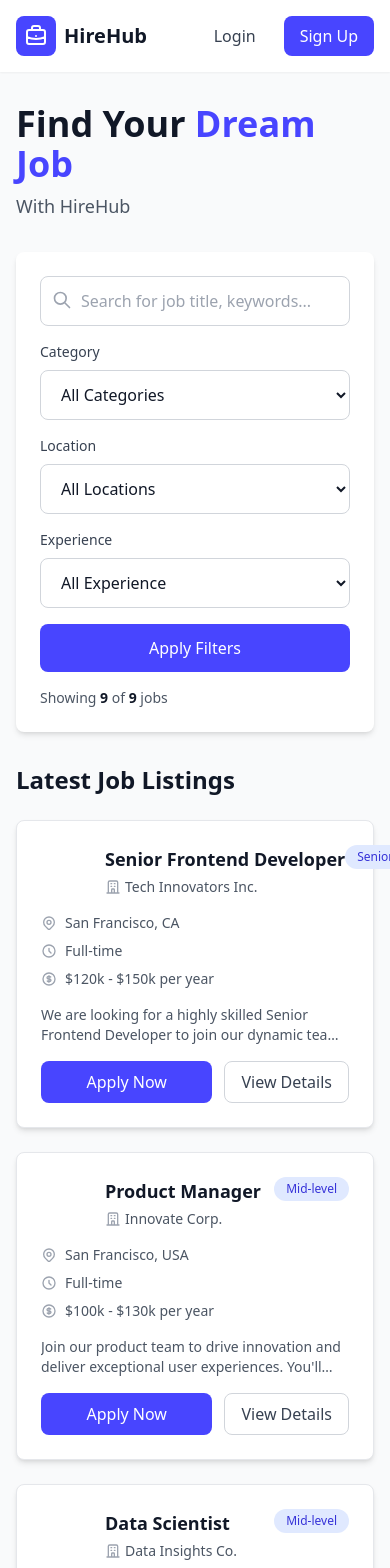
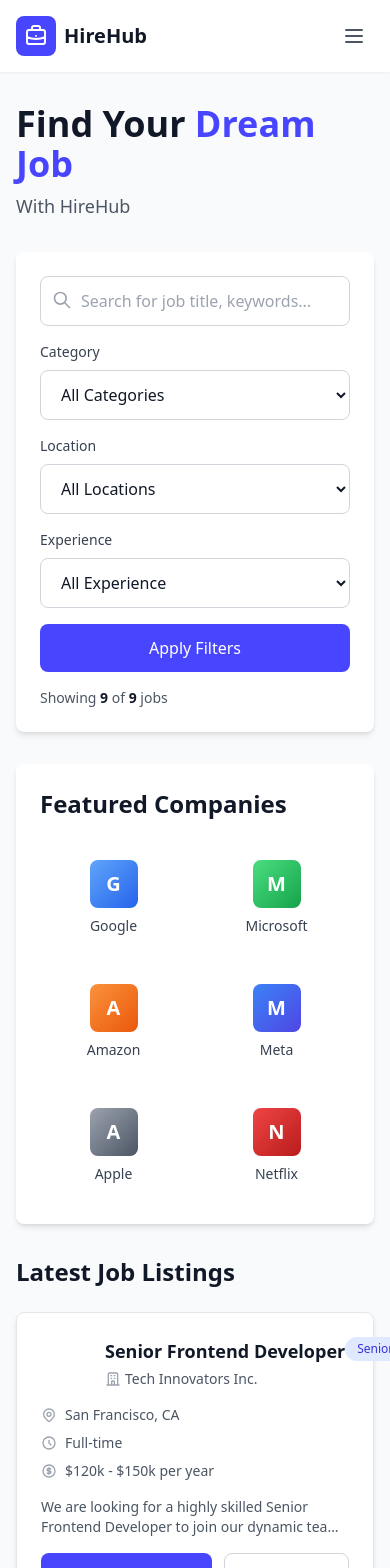
Before and after one commit to Loisyy/alx-job-board, a React (Create React App) app in the folder hirehub/: page / in a window 390 px wide. Shown: the top 1568 px of the page. Built offline with nearby package versions, Linux system fonts and the light colour scheme.

Commit message:
final polishing and updating App.tsx for proper routing

```diff
--- a/hirehub/src/App.tsx
+++ b/hirehub/src/App.tsx
@@ -5,6 +5,7 @@ import Layout from './components/layout/Layout';
 import Home from './pages/Home';
 import JobDetail from './pages/JobDetail';
 import './App.css';
+import NotFound from './pages/NotFound';
 
 function App() {
   return (
@@ -14,6 +15,7 @@ function App() {
           <Route path="/" element={<Layout />}>
             <Route index element={<Home />} />
             <Route path="job/:id" element={<JobDetail />} />
+            <Route path='*' element={<NotFound/>}/>
           </Route>
         </Routes>
       </Router>
--- /dev/null
+++ b/hirehub/src/components/common/FeaturedCompanies.tsx
@@ -0,0 +1,43 @@
+import React from 'react';
+
+const FeaturedCompanies: React.FC = () => {
+  // Array of featured companies with name, logo letter, and gradient color for styling
+  const companies = [
+    { name: 'Google', logo: 'G', color: 'from-blue-400 to-blue-600' },
+    { name: 'Microsoft', logo: 'M', color: 'from-green-400 to-green-600' },
+    { name: 'Amazon', logo: 'A', color: 'from-orange-400 to-orange-600' },
+    { name: 'Meta', logo: 'M', color: 'from-blue-500 to-indigo-600' },
+    { name: 'Apple', logo: 'A', color: 'from-gray-400 to-gray-600' },
+    { name: 'Netflix', logo: 'N', color: 'from-red-500 to-red-700' },
+  ];
+
+  return (
+    <div className="bg-white rounded-lg shadow-md p-6 mb-8">
+      {/* Section Title */}
+      <h2 className="text-2xl font-bold text-gray-900 mb-6">Featured Companies</h2>
+
+      {/* Grid of company cards */}
+      <div className="grid grid-cols-2 sm:grid-cols-3 md:grid-cols-6 gap-4">
+        {companies.map((company, index) => (
+          // Each company is rendered as a button for accessibility and interactivity
+          <button
+            key={index}
+            className="flex flex-col items-center gap-2 p-4 rounded-lg hover:bg-gray-50 transition-colors focus:ring-2 focus:ring-primary-500 focus:ring-offset-2"
+            aria-label={`View jobs at ${company.name}`} // Accessible label for screen readers
+          >
+            {/* Company Logo with gradient background */}
+            <div
+              className={`w-12 h-12 bg-gradient-to-br ${company.color} rounded-lg flex items-center justify-center text-white font-bold text-xl`}
+            >
+              {company.logo} {/* Single-letter logo */}
+            </div>
+            {/* Company Name */}
+            <span className="text-sm font-medium text-gray-700">{company.name}</span>
+          </button>
+        ))}
+      </div>
+    </div>
+  );
+};
+
+export default FeaturedCompanies;
--- /dev/null
+++ b/hirehub/src/components/common/ScrollToTop.tsx
@@ -0,0 +1,64 @@
+import React, { useState, useEffect } from 'react';
+
+const ScrollToTop: React.FC = () => {
+  // State to track whether the "scroll to top" button should be visible
+  const [isVisible, setIsVisible] = useState(false);
+
+  useEffect(() => {
+    // Function to toggle visibility based on scroll position
+    const toggleVisibility = () => {
+      if (window.pageYOffset > 300) {
+        setIsVisible(true); // Show button when scrolled down 300px
+      } else {
+        setIsVisible(false); // Hide button when near the top
+      }
+    };
+
+    // Listen to the window scroll event
+    window.addEventListener('scroll', toggleVisibility);
+
+    // Cleanup function to remove the event listener when component unmounts
+    return () => {
+      window.removeEventListener('scroll', toggleVisibility);
+    };
+  }, []); // Empty dependency array ensures this runs once on mount
+
+  // Function to smoothly scroll the window to the top
+  const scrollToTop = () => {
+    window.scrollTo({
+      top: 0,        // Scroll to the very top
+      behavior: 'smooth', // Smooth scrolling animation
+    });
+  };
+
+  // If the button is not visible, render nothing
+  if (!isVisible) {
+    return null;
+  }
+
+  return (
+    // Scroll-to-top button positioned fixed at bottom-right
+    <button
+      onClick={scrollToTop} // Trigger scroll to top on click
+      className="fixed bottom-8 right-8 bg-primary-600 text-white p-3 rounded-full shadow-lg hover:bg-primary-700 transition-all focus:ring-2 focus:ring-primary-500 focus:ring-offset-2 z-50"
+      aria-label="Scroll to top" // Accessibility label for screen readers
+    >
+      {/* Up arrow icon */}
+      <svg
+        className="w-6 h-6"
+        fill="none"
+        stroke="currentColor"
+        viewBox="0 0 24 24"
+      >
+        <path
+          strokeLinecap="round"
+          strokeLinejoin="round"
+          strokeWidth={2}
+          d="M5 10l7-7m0 0l7 7m-7-7v18"
+        />
+      </svg>
+    </button>
+  );
+};
+
+export default ScrollToTop;
--- a/hirehub/src/components/layout/Layout.tsx
+++ b/hirehub/src/components/layout/Layout.tsx
@@ -1,7 +1,9 @@
-import React from 'react';
+import React, { useState } from 'react';
 import { Link, Outlet } from 'react-router-dom';
 
 const Layout: React.FC = () => {
+  const [isMobileMenuOpen, setIsMobileMenuOpen] = useState(false);
+
   return (
     <div className="min-h-screen bg-gray-50 flex flex-col">
       {/* Header */}
@@ -27,6 +29,7 @@ const Layout: React.FC = () => {
               <span className="text-xl font-bold text-gray-900">HireHub</span>
             </Link>
 
+            {/* Desktop Navigation */}
             <nav className="hidden md:flex items-center gap-6">
               <Link to="/" className="text-gray-600 hover:text-gray-900 font-medium">
                 Home
@@ -39,7 +42,7 @@ const Layout: React.FC = () => {
               </a>
             </nav>
 
-            <div className="flex items-center gap-3">
+            <div className="hidden md:flex items-center gap-3">
               <button className="text-gray-700 hover:text-gray-900 font-medium px-4 py-2">
                 Login
               </button>
@@ -47,7 +50,67 @@ const Layout: React.FC = () => {
                 Sign Up
               </button>
             </div>
+
+            {/* Mobile Menu Button */}
+            <button
+              onClick={() => setIsMobileMenuOpen(!isMobileMenuOpen)}
+              className="md:hidden p-2 text-gray-600 hover:text-gray-900 focus:ring-2 focus:ring-primary-500 rounded-lg"
+              aria-label="Toggle mobile menu"
+              aria-expanded={isMobileMenuOpen}
+            >
+              <svg
+                className="w-6 h-6"
+                fill="none"
+                stroke="currentColor"
+                viewBox="0 0 24 24"
+              >
+                {isMobileMenuOpen ? (
+                  <path
+                    strokeLinecap="round"
+                    strokeLinejoin="round"
+                    strokeWidth={2}
+                    d="M6 18L18 6M6 6l12 12"
+                  />
+                ) : (
+                  <path
+                    strokeLinecap="round"
+                    strokeLinejoin="round"
+                    strokeWidth={2}
+                    d="M4 6h16M4 12h16M4 18h16"
+                  />
+                )}
+              </svg>
+            </button>
           </div>
+
+          {/* Mobile Menu */}
+          {isMobileMenuOpen && (
+            <div className="md:hidden mt-4 pb-4 border-t border-gray-200 pt-4">
+              <nav className="flex flex-col gap-4">
+                <Link
+                  to="/"
+                  className="text-gray-600 hover:text-gray-900 font-medium"
+                  onClick={() => setIsMobileMenuOpen(false)}
+                >
+                  Home
+                </Link>
+                <a href="#" className="text-gray-600 hover:text-gray-900 font-medium">
+                  Find Jobs
+                </a>
+                <a href="#" className="text-gray-600 hover:text-gray-900 font-medium">
+                  Companies
+                </a>
+                <div className="flex flex-col gap-2 pt-4 border-t border-gray-200">
+                  <button className="text-gray-700 hover:text-gray-900 font-medium px-4 py-2 border border-gray-300 rounded-lg">
+                    Login
+                  </button>
+                  <button className="bg-primary-600 text-white px-4 py-2 rounded-lg font-medium hover:bg-primary-700 transition-colors">
+                    Sign Up
+                  </button>
+                </div>
+              </nav>
+            </div>
+          )}
         </div>
       </header>
 
@@ -87,30 +150,30 @@ const Layout: React.FC = () => {
             <div>
   <h3 className="font-semibold text-gray-900 mb-3">Company</h3>
   <ul className="space-y-2 text-sm text-gray-600">
-                <li><a href="#" className="hover:text-gray-900">About Us</a></li>
-                <li><a href="#" className="hover:text-gray-900">Careers</a></li>
-                <li><a href="#" className="hover:text-gray-900">Blog</a></li>
-                <li><a href="#" className="hover:text-gray-900">Press</a></li>
+    <li><Link to="/about" className="hover:text-gray-900">About Us</Link></li>
+    <li><Link to="/careers" className="hover:text-gray-900">Careers</Link></li>
+    <li><Link to="/blog" className="hover:text-gray-900">Blog</Link></li>
+    <li><Link to="/press" className="hover:text-gray-900">Press</Link></li>
   </ul>
 </div>
 
 <div>
   <h3 className="font-semibold text-gray-900 mb-3">Candidates</h3>
   <ul className="space-y-2 text-sm text-gray-600">
-                <li><a href="#" className="hover:text-gray-900">Browse Jobs</a></li>
-                <li><a href="#" className="hover:text-gray-900">Salary Tools</a></li>
-                <li><a href="#" className="hover:text-gray-900">Resume Help</a></li>
-                <li><a href="#" className="hover:text-gray-900">Job Alerts</a></li>
+    <li><Link to="/" className="hover:text-gray-900">Browse Jobs</Link></li>
+    <li><a href="#salary-tools" className="hover:text-gray-900">Salary Tools</a></li>
+    <li><a href="#resume-help" className="hover:text-gray-900">Resume Help</a></li>
+    <li><a href="#job-alerts" className="hover:text-gray-900">Job Alerts</a></li>
   </ul>
 </div>
 
 <div>
   <h3 className="font-semibold text-gray-900 mb-3">Employers</h3>
   <ul className="space-y-2 text-sm text-gray-600">
-                <li><a href="#" className="hover:text-gray-900">Post a Job</a></li>
-                <li><a href="#" className="hover:text-gray-900">Candidate Search</a></li>
-                <li><a href="#" className="hover:text-gray-900">Pricing</a></li>
-                <li><a href="#" className="hover:text-gray-900">Employer Hub</a></li>
+    <li><a href="#post-job" className="hover:text-gray-900">Post a Job</a></li>
+    <li><a href="#candidate-search" className="hover:text-gray-900">Candidate Search</a></li>
+    <li><a href="#pricing" className="hover:text-gray-900">Pricing</a></li>
+    <li><a href="#employer-hub" className="hover:text-gray-900">Employer Hub</a></li>
   </ul>
 </div>
           </div>
--- a/hirehub/src/pages/Home.tsx
+++ b/hirehub/src/pages/Home.tsx
@@ -1,54 +1,34 @@
 import React, { useState } from 'react';
-
-// Components used on the Home page
 import FilterBar from '../components/jobs/FilterBar';
 import JobList from '../components/jobs/JobList';
 import ApplyModal from '../components/jobs/ApplyModal';
-
-// Job type definition (TypeScript)
+import FeaturedCompanies from '../components/common/FeaturedCompanies';
+import ScrollToTop from '../components/common/ScrollToTop';
 import { Job } from '../types';
 
-// Home page component
 const Home: React.FC = () => {
-  /**
-   * Holds the job the user clicked on.
-   * - Job → when a job is selected
-   * - null → when no job is selected
-   */
+  // State to track which job is selected for applying
   const [selectedJob, setSelectedJob] = useState<Job | null>(null);
 
-  /**
-   * Controls whether the Apply Modal is open or closed
-   * false → modal hidden
-   * true  → modal visible
-   */
+  // State to control whether the Apply Modal is open
   const [isModalOpen, setIsModalOpen] = useState(false);
 
-  /**
-   * Called when the user clicks "Apply" on a job
-   * - Stores the clicked job
-   * - Opens the modal
-   */
+  // Function to open the Apply Modal and set the selected job
   const handleOpenApplyModal = (job: Job) => {
     setSelectedJob(job);
     setIsModalOpen(true);
   };
 
-  /**
-   * Called when the modal is closed
-   * - Closes the modal immediately
-   * - Clears the selected job after 300ms (for close animation)
-   */
+  // Function to close the Apply Modal and reset the selected job
   const handleCloseModal = () => {
     setIsModalOpen(false);
-
-    // Delay clearing the job so the modal close animation can finish
+    // Delay resetting selectedJob to allow modal close animation
     setTimeout(() => setSelectedJob(null), 300);
   };
 
   return (
     <>
-      {/* Hero Section (page heading) */}
+      {/* Hero Section */}
       <div className="mb-8">
         <h1 className="text-4xl md:text-5xl font-bold text-gray-900 mb-2">
           Find Your <span className="text-primary-600">Dream Job</span>
@@ -56,24 +36,20 @@ const Home: React.FC = () => {
         <p className="text-gray-600 text-lg">With HireHub</p>
       </div>
 
-      {/* Filter options for searching jobs */}
+      {/* Filter Bar: Allows users to filter job listings */}
       <FilterBar />
 
-      {/* Job list
-          Passes handleOpenApplyModal down so each job can open the modal
-      */}
+      {/* Featured Companies Section */}
+      <FeaturedCompanies />
+
+      {/* Job Listings: displays jobs and allows opening the apply modal */}
       <JobList onOpenApplyModal={handleOpenApplyModal} />
 
-      {/* Apply Modal
-          - job: the currently selected job
-          - isOpen: controls visibility
-          - onClose: function to close the modal
-      */}
-      <ApplyModal
-        job={selectedJob}
-        isOpen={isModalOpen}
-        onClose={handleCloseModal}
-      />
+      {/* Apply Modal: shows modal to apply for the selected job */}
+      <ApplyModal job={selectedJob} isOpen={isModalOpen} onClose={handleCloseModal} />
+
+      {/* Scroll to Top Button: appears when user scrolls down */}
+      <ScrollToTop />
     </>
   );
 };
--- a/hirehub/src/pages/JobDetail.tsx
+++ b/hirehub/src/pages/JobDetail.tsx
@@ -3,6 +3,7 @@ import { useParams, useNavigate, Link } from 'react-router-dom';
 import { fetchJobById } from '../api/jobsAPI';
 import { Job } from '../types';
 import ApplyModal from '../components/jobs/ApplyModal';
+import ScrollToTop from '../components/common/ScrollToTop';
 
 const JobDetail: React.FC = () => {
   // Get the dynamic job ID from the URL
@@ -378,6 +379,8 @@ const JobDetail: React.FC = () => {
 
       {/* Apply Modal */}
       <ApplyModal job={job} isOpen={isModalOpen} onClose={() => setIsModalOpen(false)} />
+        {/*Scroll to Top Button*/}
+        <ScrollToTop/>
     </>
   );
 };
```
Also changed, not shown: hirehub/src/components/common/LoadingSkeleton.tsx (added, +42 -0 lines), hirehub/src/pages/NotFound.tsx (added, +43 -0 lines), 1 other file (tests, documents, lock files or other folders). Lines whose indentation alone changed are shown as unchanged.
